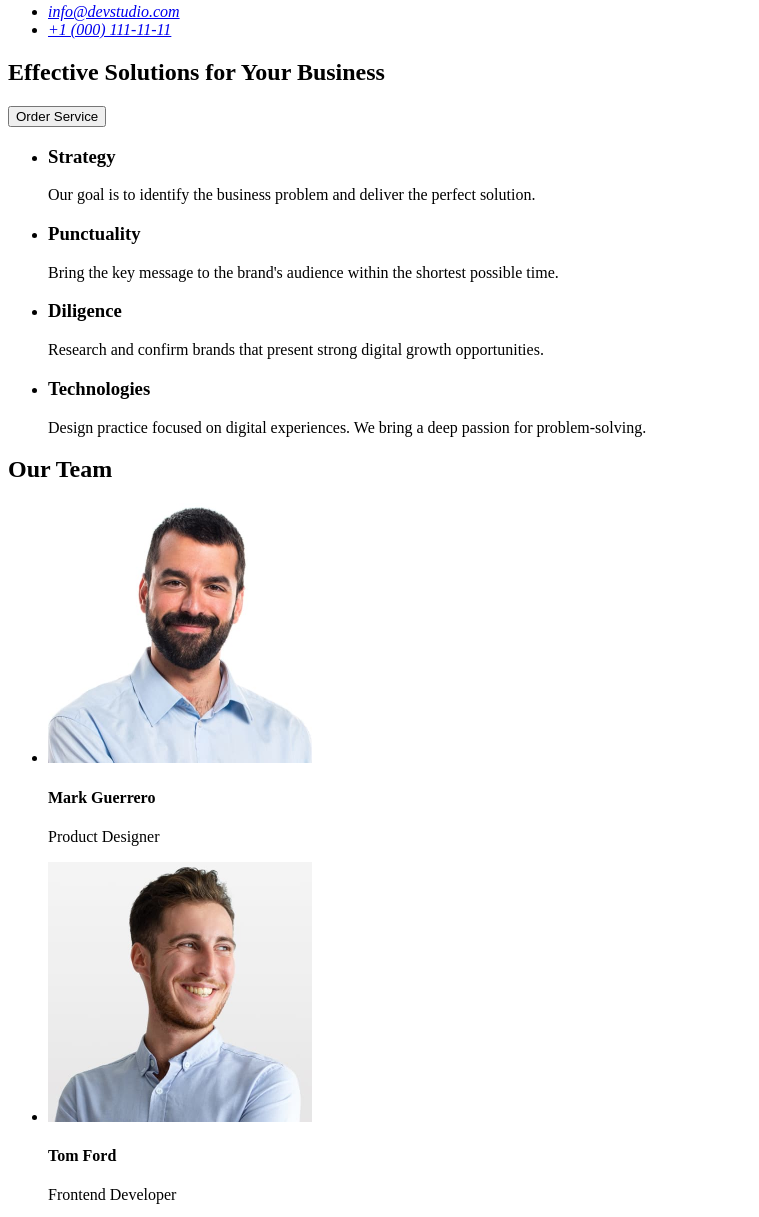
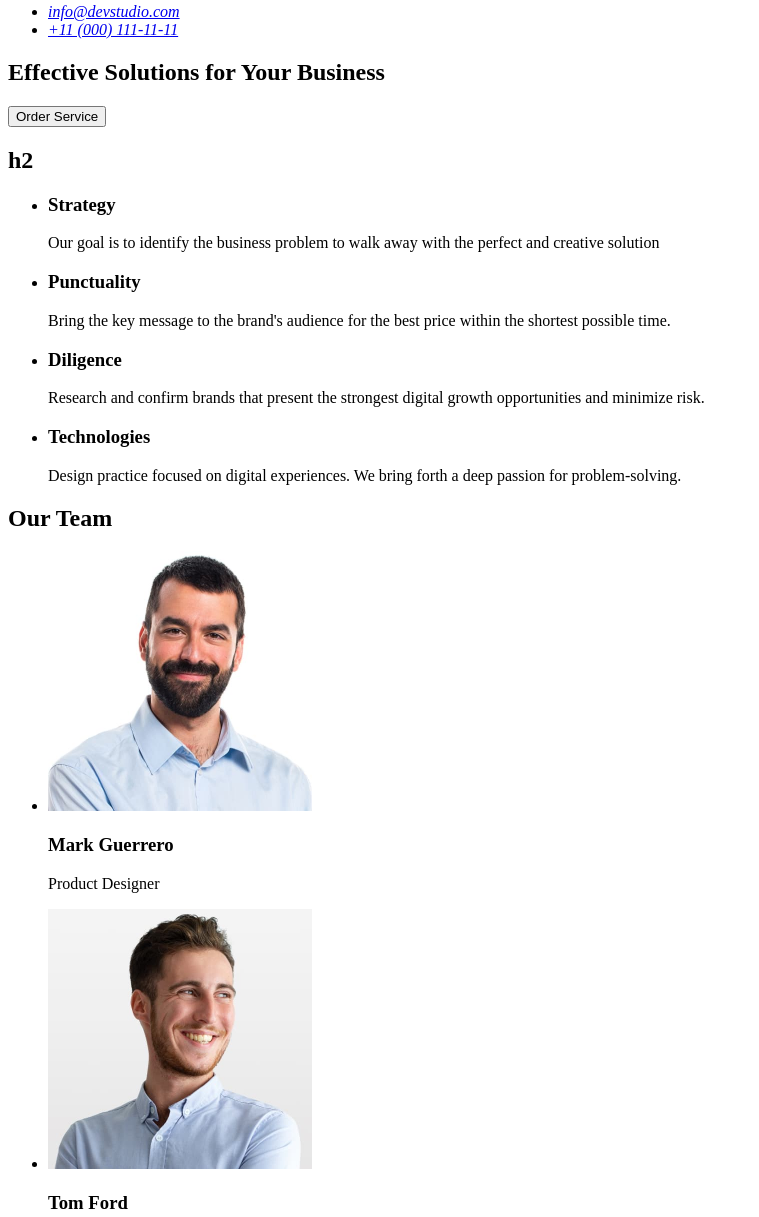
Before and after one commit to RisinaLiliia/goit-markup-hw-01, a plain HTML site: page index.html in a window 1280 px wide. Shown: the part 109-1326 px from the top of the page, without its empty margins (0-759 px from the left). Drawn offline with Linux system fonts and the light colour scheme.

Commit message:
new fixes

```diff
--- a/index.html
+++ b/index.html
@@ -21,7 +21,7 @@
         <address>
             <ul>
                 <li><a href="mailto:info@devstudio.com">info@devstudio.com</a></li>
-                <li><a href="tel:+10001111111">+1 (000) 111-11-11</a></li>
+                <li><a href="tel:+110001111111">+11 (000) 111-11-11</a></li>
             </ul>
         </address>
     </header>
@@ -33,22 +33,23 @@
         </section>
 
         <section class="services">
+            <h2>h2</h2>
             <ul class="service">
                 <li>
                     <h3>Strategy</h3>
-                    <p>Our goal is to identify the business problem and deliver the perfect solution.</p>
+                    <p>Our goal is to identify the business problem to walk away with the perfect and creative solution</p>
                 </li>
                 <li>
                     <h3>Punctuality</h3>
-                    <p>Bring the key message to the brand's audience within the shortest possible time.</p>
+                    <p>Bring the key message to the brand's audience for the best price within the shortest possible time.</p>
                 </li>
                 <li>
                     <h3>Diligence</h3>
-                    <p>Research and confirm brands that present strong digital growth opportunities.</p>
+                    <p>Research and confirm brands that present the strongest digital growth opportunities and minimize risk.</p>
                 </li>
                 <li>
                     <h3>Technologies</h3>
-                    <p>Design practice focused on digital experiences. We bring a deep passion for problem-solving.</p>
+                    <p>Design practice focused on digital experiences. We bring forth a deep passion for problem-solving.</p>
                 </li>
             </ul>
         </section>
@@ -58,22 +59,22 @@
             <ul class="team-member">
                 <li>
                     <img src="./images/section2/img-3.jpg" alt="Mark Guerrero" width="264" height="260">
-                    <h4>Mark Guerrero</h4>
+                    <h3>Mark Guerrero</h3>
                     <p>Product Designer</p>
                 </li>
                 <li>
                     <img src="./images/section2/img-2.jpg" alt="Tom Ford" width="264" height="260">
-                    <h4>Tom Ford</h4>
+                    <h3>Tom Ford</h3>
                     <p>Frontend Developer</p>
                 </li>
                 <li>
                     <img src="./images/section2/img-1.jpg" alt="Camila Garcia" width="264" height="260">
-                    <h4>Camila Garcia</h4>
+                    <h3>Camila Garcia</h3>
                     <p>Marketing</p>
                 </li>
                 <li>
                     <img src="./images/section2/img.jpg" alt="Daniel Wilson" width="264" height="260">
-                    <h4>Daniel Wilson</h4>
+                    <h3>Daniel Wilson</h3>
                     <p>UI Designer</p>
                 </li>
             </ul>
```
